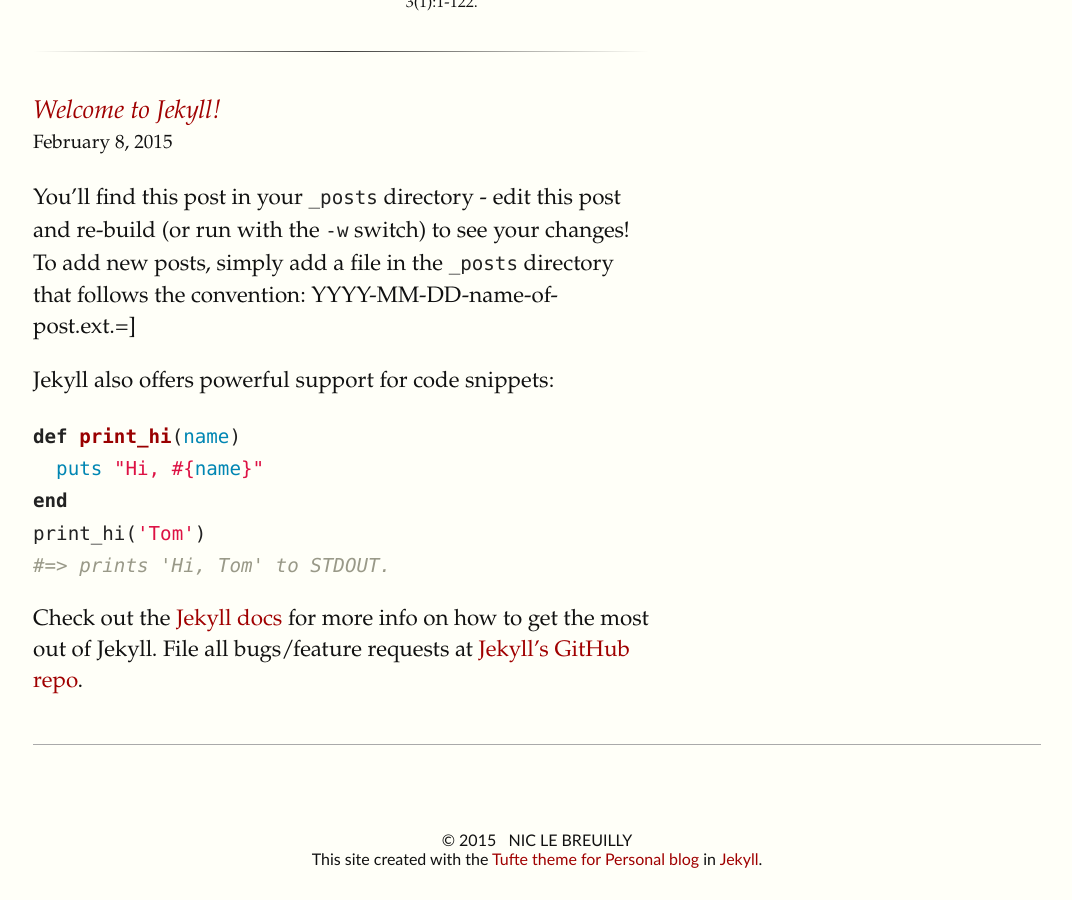
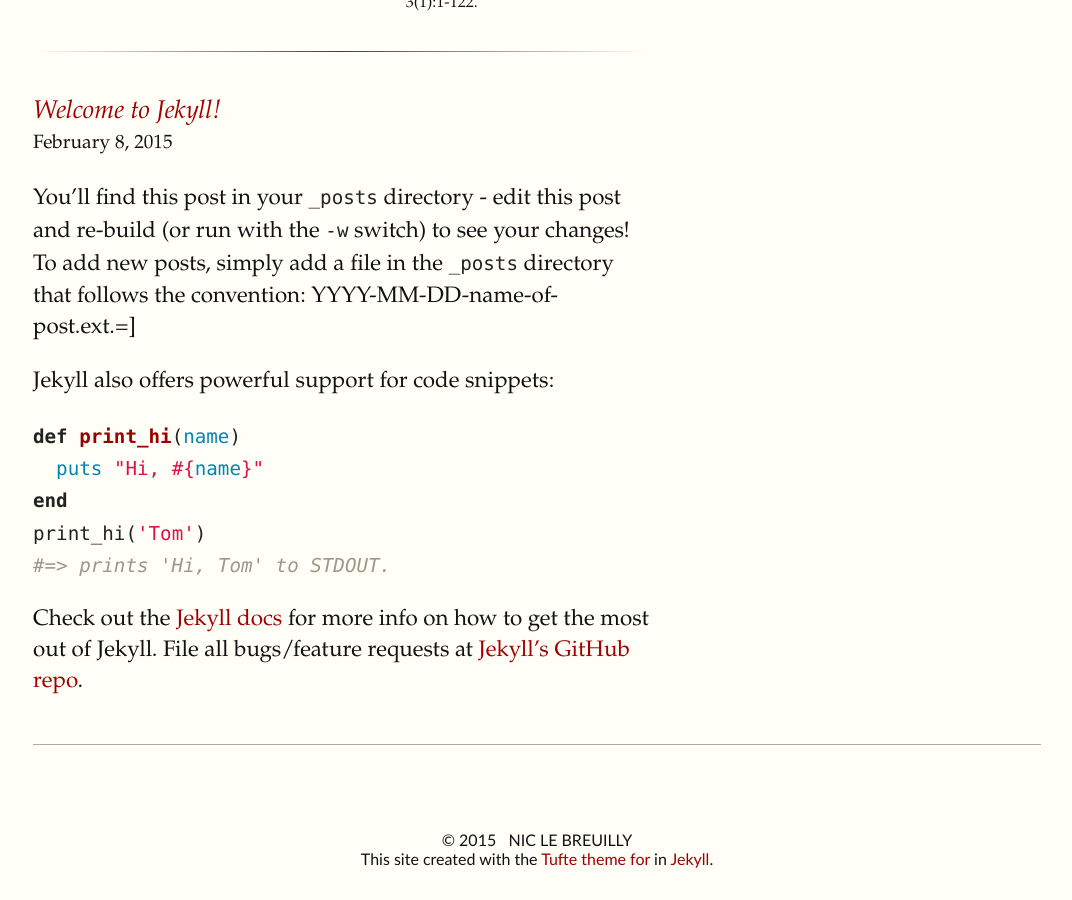
Before and after one commit to clayh53/tufte-jekyll, a Jekyll site: the page built from index.html, in a window 1280 px wide and 900 px high, scrolled down 3444 px. Shown: the whole window, without its empty margins (127-1199 px from the left). Built offline with Jekyll 4.4.1, drawn with Linux system fonts in a browser that asks for light colours; some web fonts are replaced; some of the changed lines change nothing that is shown.

Commit message:
Updated _config.yml

```diff
--- a/_config.yml
+++ b/_config.yml
@@ -1,17 +1,17 @@
 baseurl: /
 title: nicleb.com
-subtitle: Personal blog
+#subtitle: Personal blog
 author: nic le breuilly
-simple_search: http://google.com/search
-description: A Blog about law, literature and a bit of politics
-name: nicleb
+#simple_search: http://google.com/search
+#description: A Blog about law, literature and a bit of politics
+#name: nicleb
 markdown: kramdown
 kramdown:
   input: GFM
 markdown_ext: "markdown,mkdown,mkdn,mkd,md"
 highlighter: rouge
 permalink: /articles/:short_year/:title
-timezone: Europe/London
+#timezone: Europe/London
 excerpt_separator: <!--more-->  # you can specify your own separator, of course.
 exclude: ['Gemfile', 'Gemfile.lock', 'Rakefile', 'README.md']
 post:
@@ -21,10 +21,10 @@
   template: _page.txt
   extension: md
 editor: gvim
-git:
-  branch: master
-transfer:
-  command: rsync
-  settings: -av
-  source: _site/
-  destination: ~/Git/clayh53.github.com/
+# git:
+#  branch: master
+#transfer:
+#  command: rsync
+#  settings: -av
+#  source: _site/
+#  destination: ~/Git/clayh53.github.com/
```
